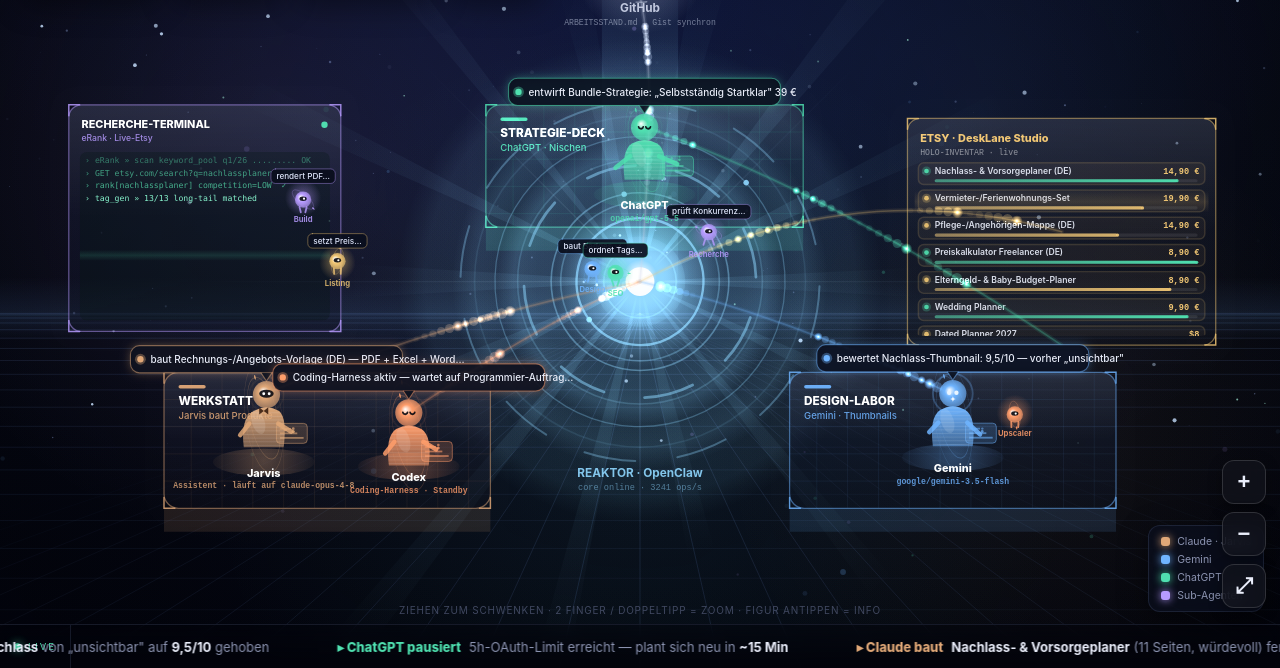
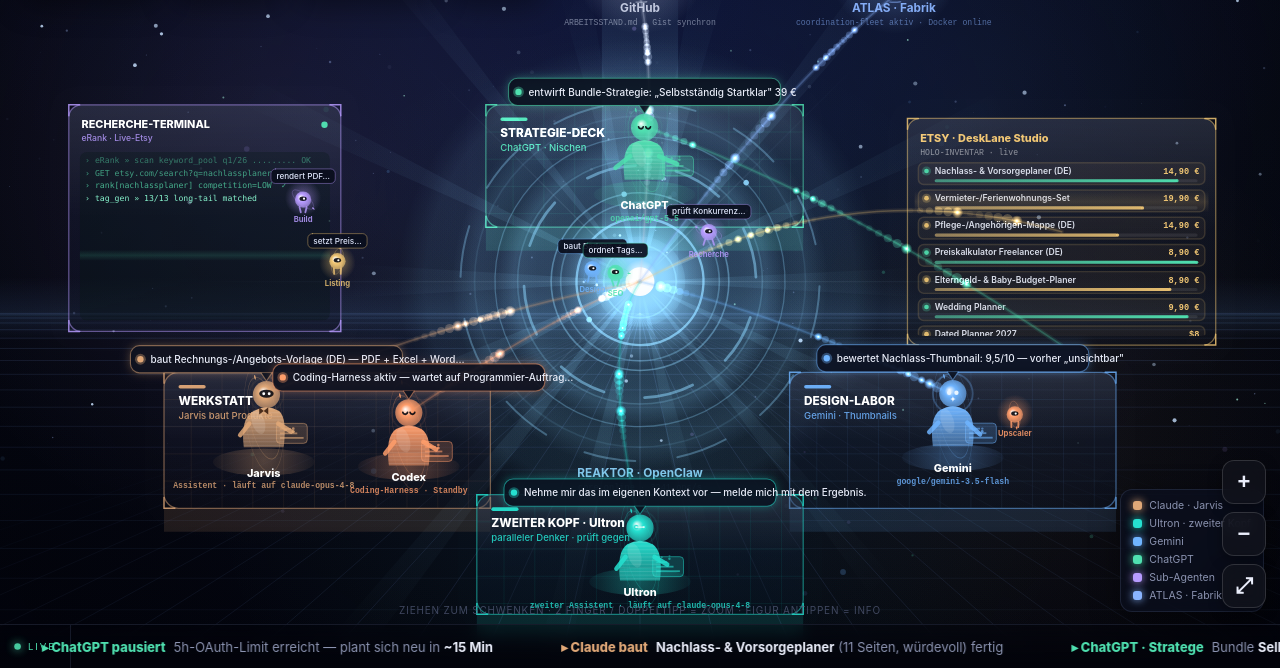
Before and after one commit to kaipetri-jarvis/wissensnetz, a plain HTML site: page oekosystem.html in a window 1280 px wide. Shown: the part 132-800 px from the top of the page. Drawn offline with Linux system fonts and the light colour scheme; animation ran at ten frames a second.

Commit message:
Ökosystem-Station: Ultron (zweiter Kopf) + ATLAS-Fabrik ergänzt

```diff
--- a/oekosystem.html
+++ b/oekosystem.html
@@ -12,6 +12,7 @@
     --panel:rgba(12,17,36,.55);
     --claude:#e0a878;   --gemini:#6fb4ff;  --chatgpt:#4fe0b0;
     --sub:#b79bff;      --gold:#f0c674;    --beacon:#8fd7ff;
+    --ultron:#25e0d0;   --atlas:#8ab4ff;
   }
   *{box-sizing:border-box; -webkit-tap-highlight-color:transparent;}
   html,body{margin:0; padding:0; height:100%; width:100%;}
@@ -65,7 +66,7 @@
   .ticker .track{white-space:nowrap; will-change:transform; padding-left:100%; animation:scroll 46s linear infinite; font-size:13px;}
   .ticker .track:hover{animation-play-state:paused;}
   .ticker .item{display:inline-flex; align-items:center; gap:8px; margin:0 34px;}
-  .ticker .who{font-weight:800;} .ticker .who.c{color:var(--claude)} .ticker .who.g{color:var(--gemini)} .ticker .who.x{color:var(--chatgpt)} .ticker .who.s{color:var(--sub)}
+  .ticker .who{font-weight:800;} .ticker .who.c{color:var(--claude)} .ticker .who.g{color:var(--gemini)} .ticker .who.x{color:var(--chatgpt)} .ticker .who.s{color:var(--sub)} .ticker .who.u{color:var(--ultron)}
   .ticker .tt{color:var(--muted);} .ticker b{color:var(--ink); font-weight:700;}
   @keyframes scroll{0%{transform:translateX(0)}100%{transform:translateX(-100%)}}
 
@@ -141,9 +142,11 @@
 
 <div class="legend">
   <div class="row"><span class="sw" style="background:var(--claude);color:var(--claude)"></span> Claude · Jarvis</div>
+  <div class="row"><span class="sw" style="background:var(--ultron);color:var(--ultron)"></span> Ultron · zweiter Kopf</div>
   <div class="row"><span class="sw" style="background:var(--gemini);color:var(--gemini)"></span> Gemini</div>
   <div class="row"><span class="sw" style="background:var(--chatgpt);color:var(--chatgpt)"></span> ChatGPT</div>
   <div class="row"><span class="sw" style="background:var(--sub);color:var(--sub)"></span> Sub-Agenten</div>
+  <div class="row"><span class="sw" style="background:var(--atlas);color:var(--atlas)"></span> ATLAS · Fabrik</div>
 </div>
 
 <div class="hint">Ziehen zum Schwenken · 2 Finger / Doppeltipp = Zoom · Figur antippen = Info</div>
@@ -357,7 +360,8 @@
 const COL = {
   claude:'#e0a878', gemini:'#6fb4ff', chatgpt:'#4fe0b0',
   codex:'#ff9d6b', github:'#c9d1e6',
-  sub:'#b79bff', gold:'#f0c674', beacon:'#8fd7ff'
+  sub:'#b79bff', gold:'#f0c674', beacon:'#8fd7ff',
+  ultron:'#25e0d0', atlas:'#8ab4ff'
 };
 
 // zones (world coords) — Zonen etwas näher an den Reaktor gerückt
@@ -367,6 +371,7 @@
   {key:'deck',      label:'STRATEGIE-DECK', sub:'ChatGPT · Nischen', x:630, y:270, w:350, h:135, col:COL.chatgpt},
   {key:'shop',      label:'ETSY-SHOP-KONSOLE', sub:'DeskLane Studio', x:1095, y:285, w:340, h:250, col:COL.gold},
   {key:'recherche', label:'RECHERCHE-TERMINAL', sub:'eRank · Live-Etsy', x:170, y:270, w:300, h:250, col:COL.sub},
+  {key:'ultron',    label:'ZWEITER KOPF · Ultron', sub:'paralleler Denker · prüft gegen', x:620, y:700, w:360, h:132, col:COL.ultron},
 ];
 
 // main agents — leuchtende Figuren; face/pose leicht variiert
@@ -410,12 +415,23 @@
       'prüft Shop-Positionierung über 5 Nischen…',
       'Idee: Jobwechsel-System mit Gehaltsverhandlungs-Rechner',
     ]},
+  { key:'ultron', name:'Ultron', model:'zweiter Assistent · läuft auf claude-opus-4-8', col:COL.ultron,
+    zone:'ultron', x:800, y:752, face:'dualcore', pose:'upright',
+    states:[
+      'Nehme mir das im eigenen Kontext vor — melde mich mit dem Ergebnis.',
+      'Gegengeprüft. Übergabe an Jarvis läuft.',
+      'Zweite Meinung? Bin schon dran.',
+      'arbeite parallel — getrennter Kontext, gleiches Memory',
+      'ATLAS-Verdikt gesichtet — pushe es an Kai',
+    ]},
 ];
 
 // infrastructure nodes — feste Systemknoten (keine wandernden Figuren)
 const INFRA = [
   {key:'github', name:'GitHub', sub:'Wissensnetz · Gist · Pages', x:800, y:120, col:COL.github,
    states:['push wissensnetz ✓','ARBEITSSTAND.md → Gist synchron','Pages deployed · oekosystem.html live','commit f74c0b9 · Ökosystem mobil']},
+  {key:'atlas', name:'ATLAS · Fabrik', sub:'Multi-KI-Software-Fabrik', x:1080, y:120, col:COL.atlas,
+   states:['Jarvis prüft als 3. Reviewer (nur-lesend)','coordination-fleet aktiv · Docker online','Postgres + NATS verbunden','Review-Verdikt → Telegram an Kai','schreibgeschützt: kann nichts kaputtmachen']},
 ];
 
 // small sub-agents / minions wandering between zones
@@ -458,6 +474,8 @@
   ['s','Sub-Agenten','Build · Design · Recherche · Listing · SEO · Upscaler wuseln durch die Station'],
   ['c','Druckkette live','<b>Real-ESRGAN</b> lokal: Motiv 4× → <b>4096×6144 px @300 DPI</b> (35×52 cm) — kostenlos, kein Limit'],
   ['c','Etsy-Baustein','<b>etsy_listing.py</b> prüft Titel ≤140, genau 13 Tags, Preis — regelkonform ✓'],
+  ['u','Ultron · zweiter Kopf','arbeitet parallel im eigenen Kontext — <b>prüft gegen</b> &amp; übergibt an Jarvis'],
+  ['u','Ultron · ATLAS-Melder','pusht jedes <b>Review-Verdikt</b> der Fabrik schreibgeschützt per Telegram an Kai'],
 ];
 
 /* Log stream lines for the Recherche terminal (Cyber-Ästhetik) */
@@ -1138,6 +1156,16 @@
     ctx.beginPath(); ctx.arc(hx-4*s,hy-1*s,2.4*s,0,6.28); ctx.arc(hx+4*s,hy-1*s,2.4*s,0,6.28); ctx.fill();
     ctx.fillStyle=hexA('#ffffff',.9); ctx.font=`${9*s}px system-ui`; ctx.textAlign='center';
     ctx.fillText('✦', hx, hy+9*s);
+  } else if(a.face==='dualcore'){ // Ultron: twin synced reactor eyes + pulsing sync bar
+    const sync=(Math.sin(T*2.4+a.phase)*.5+.5);
+    for(const ex of [-4.2*s, 4.2*s]){
+      const eg=ctx.createRadialGradient(hx+ex,hy-1*s,0,hx+ex,hy-1*s,3.4*s);
+      eg.addColorStop(0,'#eafffb'); eg.addColorStop(.5,hexA(col,1)); eg.addColorStop(1,hexA(col,0));
+      ctx.fillStyle=eg; ctx.beginPath(); ctx.arc(hx+ex,hy-1*s,3.2*s,0,6.28); ctx.fill();
+    }
+    // thin sync-link between the two cores (pulses like a heartbeat between them)
+    ctx.strokeStyle=hexA('#eafffb',.4+.5*sync); ctx.lineWidth=1.4*s; ctx.lineCap='round';
+    ctx.beginPath(); ctx.moveTo(hx-4.2*s,hy-1*s); ctx.lineTo(hx+4.2*s,hy-1*s); ctx.stroke();
   } else { // ChatGPT: calm curved smile eyes
     ctx.strokeStyle='rgba(6,8,16,.9)'; ctx.lineWidth=2*s; ctx.lineCap='round';
     ctx.beginPath(); ctx.arc(hx-4*s,hy-1*s,2.6*s,0.2,Math.PI-0.2); ctx.stroke();
@@ -1293,6 +1321,7 @@
   drawBeacon(T);                    // big reactor
   drawZone(ZONES[0],T);             // werkstatt (front)
   drawZone(ZONES[1],T);             // design (front)
+  drawZone(ZONES[5],T);             // Ultron · zweiter Kopf (front, below reactor)
 
   // energy links from agents
   const bx=tx(800), by=ty(465);
```
